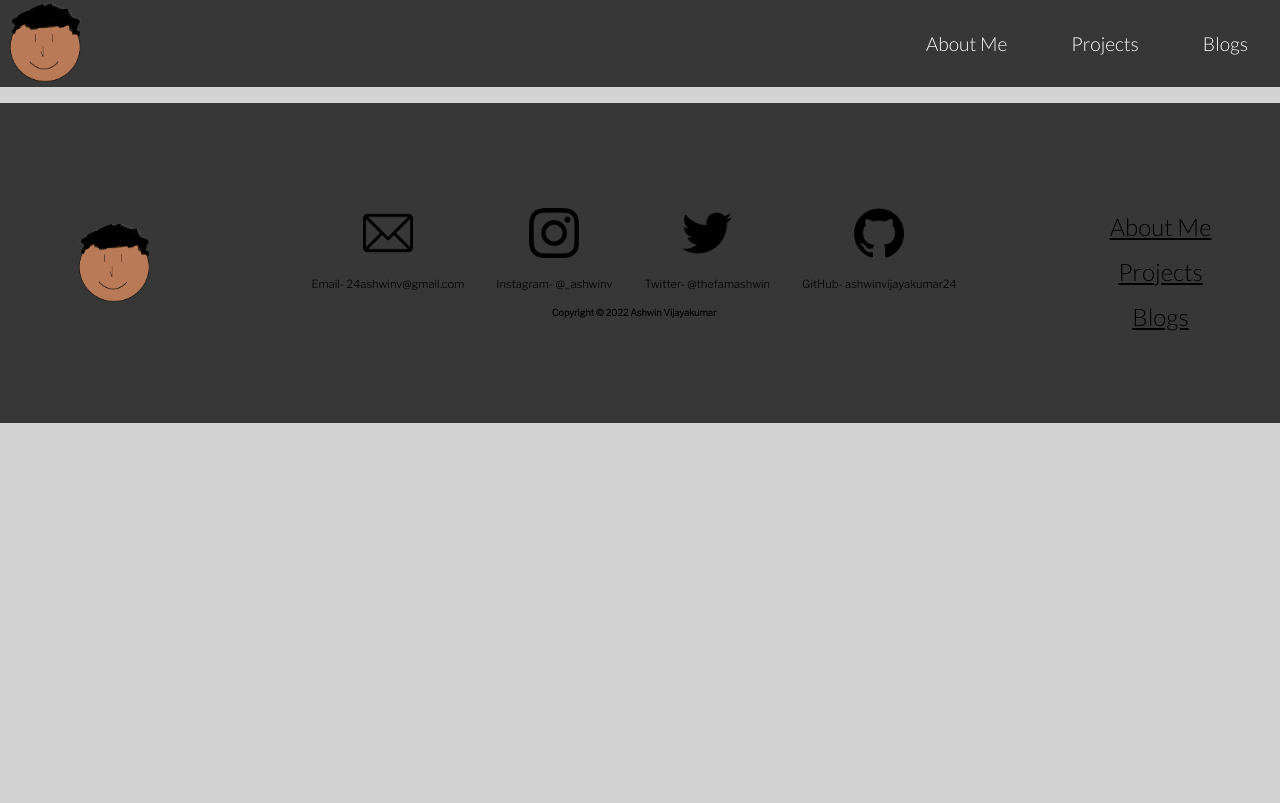
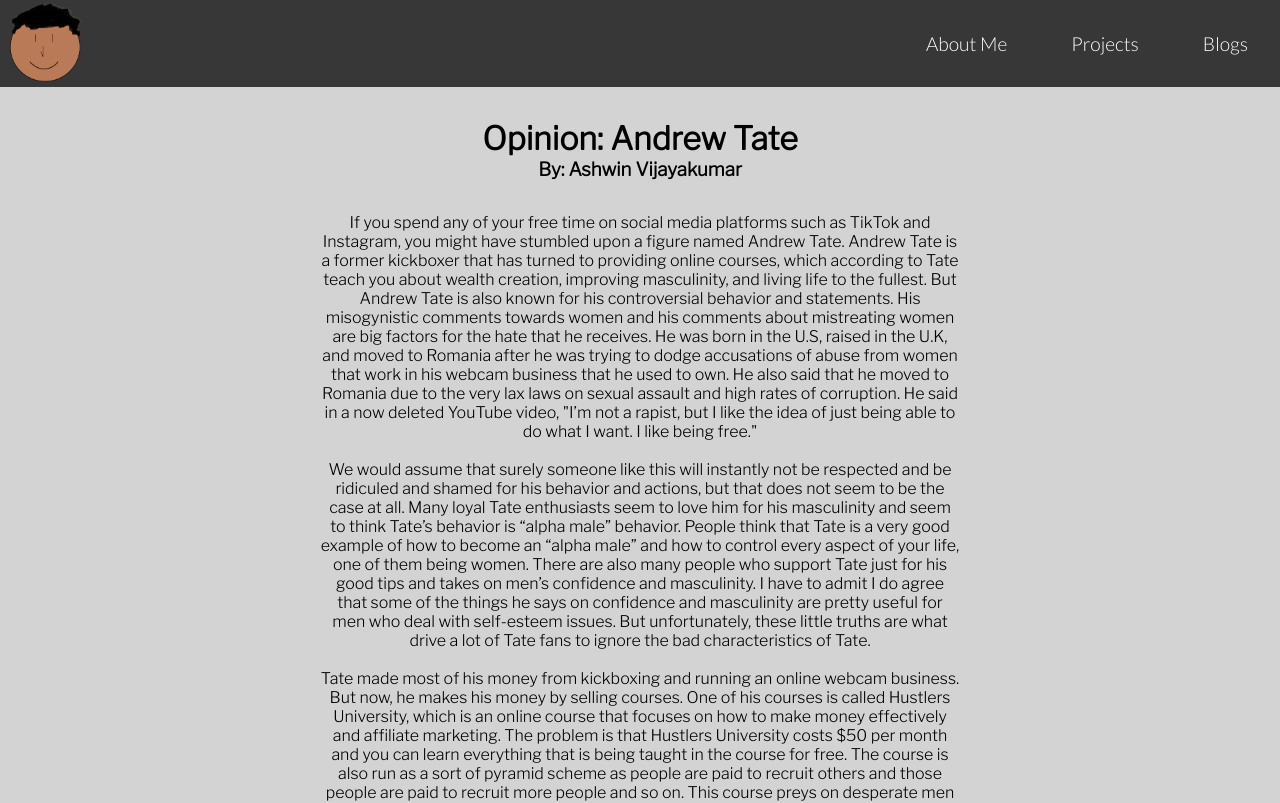
Before and after one commit to ashwinvijayakumar24/personal-website, a React (Create React App) app: page /andrew-tate-opinion in a window 1280 px wide. Shown: the top 803 px of the page. Built offline with nearby package versions, Linux system fonts and the light colour scheme.

Commit message:
tate blog added

```diff
--- a/src/App.js
+++ b/src/App.js
@@ -8,6 +8,7 @@ import BlogsPage from "./components/blogs/BlogsPage";
 import LOTFReview from "./components/blogs/LOTF-Review";
 import APHumanStudy from "./components/blogs/AP-Human-Study";
 import LearnCodeFree from "./components/blogs/Learn-Code-Free";
+import AndrewTate from "./components/blogs/AndrewTate";
 import ComingSoon from "./components/blogs/Coming-Soon";
 
 function App() {
@@ -20,6 +21,7 @@ function App() {
         <Route path="/lotf-review" element={<LOTFReview />} />
         <Route path="/ap-study-human-geography" element={<APHumanStudy />} />
         <Route path="/learn-to-code-free" element={<LearnCodeFree />} />
+        <Route path="/andrew-tate-opinion" element={<AndrewTate />} />
         <Route path="/coming-soon" element={<ComingSoon />} />
       </Routes>
       <Footer />
--- a/src/components/blogs/AP-Human-Study.jsx
+++ b/src/components/blogs/AP-Human-Study.jsx
@@ -68,8 +68,7 @@ export default function APHumanStudy() {
         real exam in May.
         <br />
         <br />
-        Combining all of these methods, you can easily pass the AP Exam and
-        maybe even receive a 4 or 5!
+        Combining all of these methods, I easily earned a 5 on my exam and you can too!
       </p>
     </div>
   );
--- /dev/null
+++ b/src/components/blogs/AndrewTate.jsx
@@ -0,0 +1,65 @@
+import React from "react";
+import "../styles/individualblog.css";
+
+export default function AndrewTate() {
+  document.title = "Opinion: Andrew Tate";
+  return (
+    <div className="blog-content-container">
+      <h1>Opinion: Andrew Tate</h1>
+      <h3>By: Ashwin Vijayakumar</h3>
+      <p>
+      If you spend any of your free time on social media platforms such as TikTok and Instagram,
+      you might have stumbled upon a figure named Andrew Tate. Andrew Tate is a former kickboxer
+      that has turned to providing online courses, which according to Tate teach you about wealth
+      creation, improving masculinity, and living life to the fullest. But Andrew Tate is also
+      known for his controversial behavior and statements. His misogynistic comments towards
+      women and his comments about mistreating women are big factors for the hate that he receives.
+      He was born in the U.S, raised in the U.K, and moved to Romania after he was trying to dodge
+      accusations of abuse from women that work in his webcam business that he used to own.
+      He also said that he moved to Romania due to the very lax laws on sexual assault and
+      high rates of corruption. He said in a now deleted YouTube video, "I’m not a rapist,
+      but I like the idea of just being able to do what I want. I like being free."
+        <br />
+        <br />
+        We would assume that surely someone like this will instantly not be respected
+        and be ridiculed and shamed for his behavior and actions, but that does not
+        seem to be the case at all. Many loyal Tate enthusiasts seem to love him for
+        his masculinity and seem to think Tate’s behavior is “alpha male” behavior.
+        People think that Tate is a very good example of how to become an “alpha male”
+        and how to control every aspect of your life, one of them being women.
+        There are also many people who support Tate just for his good tips and
+        takes on men’s confidence and masculinity. I have to admit I do agree
+        that some of the things he says on confidence and masculinity are pretty
+        useful for men who deal with self-esteem issues. But unfortunately,
+        these little truths are what drive a lot of Tate fans to ignore the
+        bad characteristics of Tate.
+        <br />
+        <br />
+        Tate made most of his money from kickboxing and running an online webcam business.
+        But now, he makes his money by selling courses. One of his courses is called Hustlers University,
+        which is an online course that focuses on how to make money effectively and affiliate marketing.
+        The problem is that Hustlers University costs $50 per month and you can learn everything that is
+        being taught in the course for free. The course is also run as a sort of pyramid scheme as people
+        are paid to recruit others and those people are paid to recruit more people and so on. This course
+        preys on desperate men who would do anything to become more “alpha”.
+        <br />
+        <br />
+        The reason why Tate is super popular and always on people’s TikTok For You page is
+        due to his marketing strategies. His marketing of saying controversial things attracts
+        a lot of attention. He basically follows the principle of “All publicity is good publicity,
+        even bad”. This allows Tate to grow his fanbase and customer base, but this also comes at
+        the cost of attracting hate and negative attention.
+        <br />
+        <br />
+        My advice to you readers reading this post: Before you decide whether or not you like Andrew Tate,
+        look into him and his points specifically instead of just following the masses.
+        Make your own opinion and judgment. Don’t think like a sheep. Have a mind of your own.
+        Do research and then make a decision. My personal opinion is that I do not like him overall,
+        but if you disagree with my points or see a mistake in my research, please contact me and let me know
+        <br />
+        <br />
+        Don’t take this too seriously. I’m open to discussion.
+      </p>
+    </div>
+  );
+}
--- a/src/components/blogs/Blogs.jsx
+++ b/src/components/blogs/Blogs.jsx
@@ -22,10 +22,10 @@ export const blogs = [
   },
   {
     id: 4,
-    title: "Coming Soon",
-    image: "",
-    alt: "Blog 4",
-    route: "/coming-soon",
+    title: "Opinion: Andrew Tate",
+    image: "images/andrewtate.jpg",
+    alt: "Opinion: Andrew Tate",
+    route: "/andrew-tate-opinion",
   },
   {
     id: 5,
```
Also changed, not shown: public/images/andrewtate.jpg (added).
